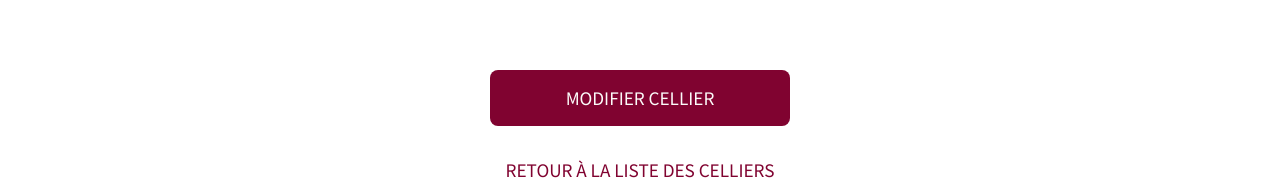
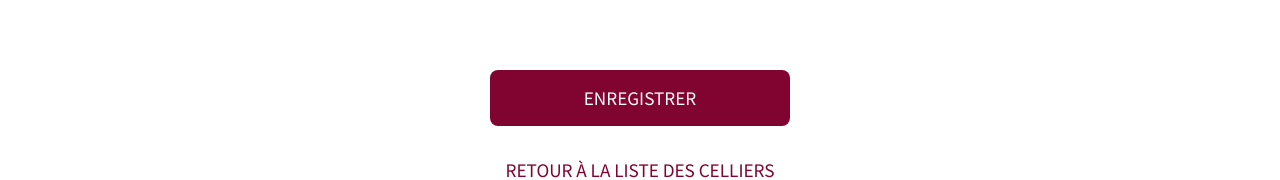
Before and after one commit to LesDeuxSauces/vinoProjetWeb2, a React (Create React App) app in the folder vino-react/: page /cellier/update/1 in a window 1280 px wide. Shown: the part 303-483 px from the top of the page. Built offline with nearby package versions, Linux system fonts and the light colour scheme; no server answers; sample sign-in values are in the browser's storage.

Commit message:
bouton- Enregistrer

```diff
--- a/vino-react/src/composant/Cellier/CellierUpdate.js
+++ b/vino-react/src/composant/Cellier/CellierUpdate.js
@@ -88,7 +88,7 @@ export default function CellierUpdate() {
             type="submit"
             onClick={modifierCellier}
           >
-            Modifier cellier
+            Enregistrer
           </button>
           <Link
             to="/Cellier"
```
